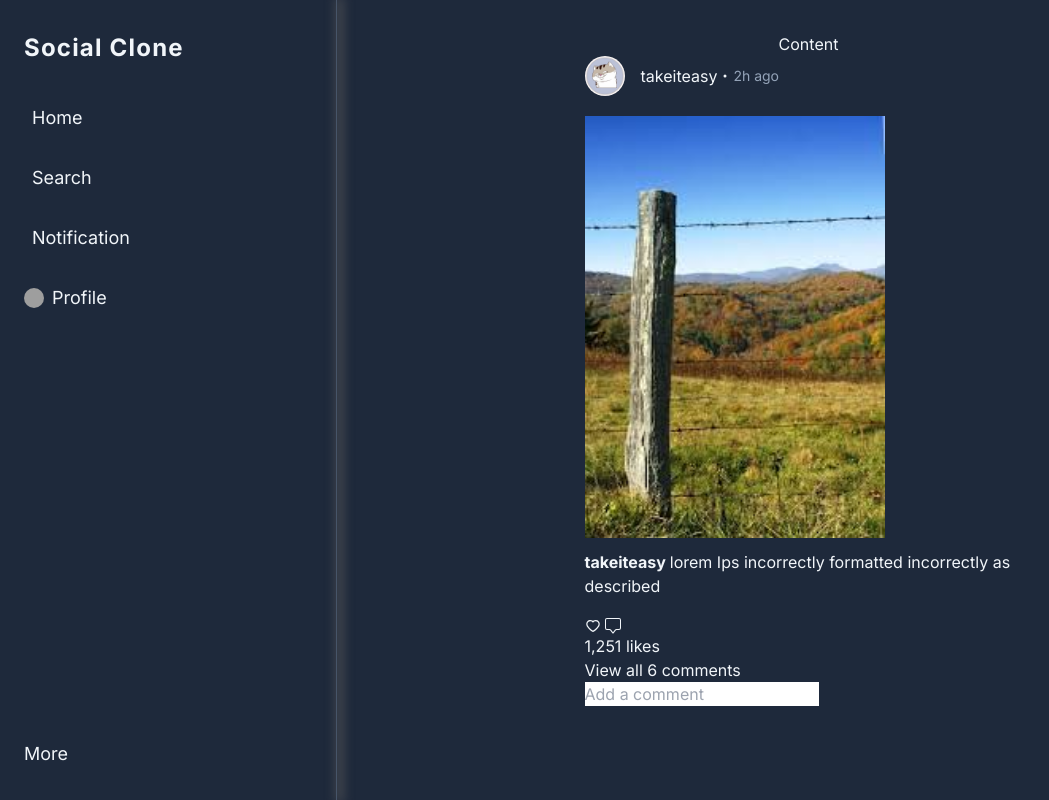
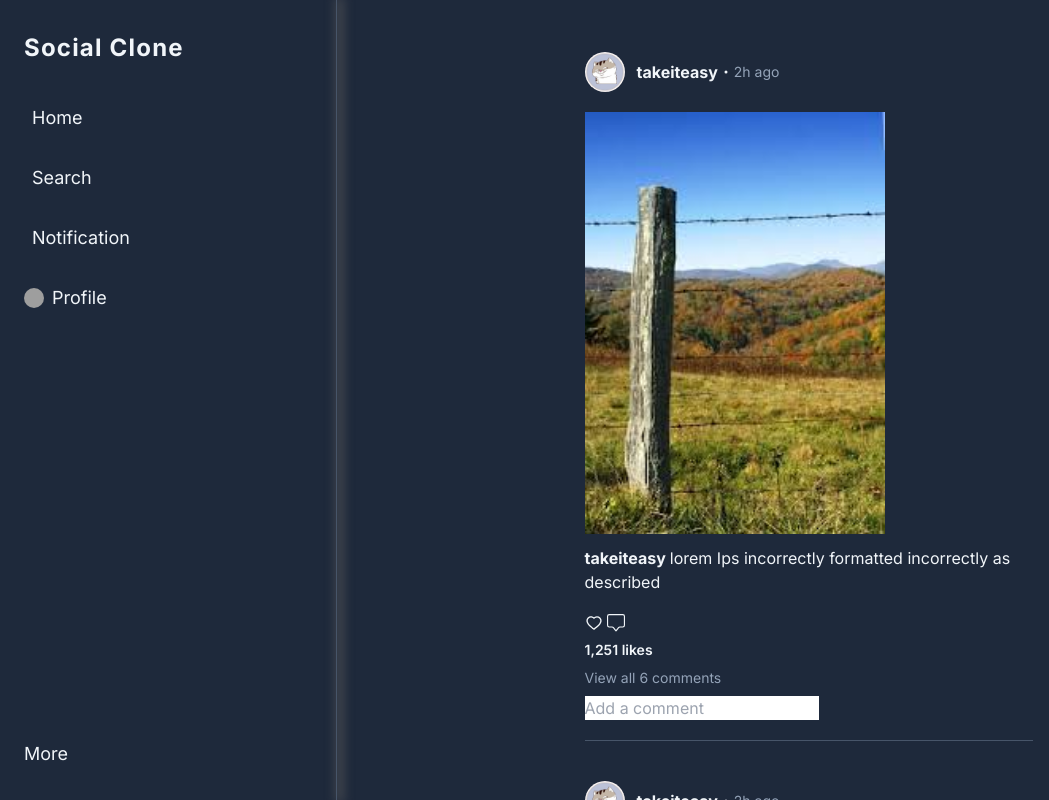
Before and after one commit to Dat1247/Social-Client, a Next.js app: page / in a window 1280 px wide. Shown: the whole page, without its empty margins (0-1049 px from the left). Built offline with nearby package versions, Linux system fonts and the light colour scheme; grey boxes are pictures that could not be loaded.

Commit message:
build home page ep2

```diff
--- a/src/components/Content.js
+++ b/src/components/Content.js
@@ -6,9 +6,13 @@ import { Post } from "./Post";
 
 export const Content = () => {
   console.log('post', arrPost)
-  return <div className="flex-grow py-8 px-10 ">
+  return <div className="flex-grow py-8 px-10 max-h-screen overflow-y-scroll ">
     <div className="flex flex-col items-center">
-      Content
+      {arrPost?.map((post, index) => {
+        return <div key={index}>
+          <Post />
+        </div>
+      })}
       <Post />
     </div>
   </div>;
--- a/src/components/Post.js
+++ b/src/components/Post.js
@@ -1,21 +1,28 @@
+"use client"
+
 import Image from "next/image";
-import React from "react";
-import {AiOutlineHeart} from 'react-icons/ai';
+import React, { useState } from "react";
+import {AiOutlineHeart, AiFillHeart} from 'react-icons/ai';
 import {BsChatSquare, BsDot} from 'react-icons/bs'
 
-const avatarLink = 'https://encrypted-tbn0.gstatic.com/images?q=tbn:ANd9GcRU2kmuGEPylkxHTNhZ9xTfS090MOP1AEAjsg&usqp=CAU';
-const imgLink = "https://webartdevelopers.com/blog/wp-content/uploads/2021/02/tailwind-css-card.png";
 
 export const Post = () => {
+    const [isLike, setIsLike] = useState(false)
 
+    const handleChangeLike = () => {
+        setIsLike(!isLike)
+    }
+    const handleClickComment = () => {
+        console.log("Get comments")
+    }
 
-  return <div className="max-w-md">
+  return <div className="max-w-md my-5">
     <div className="flex items-center mb-5">
         <div>
             <Image width={20} height={20} className="w-10 h-10 rounded-full" src={'/default-img/avatar.jpg'} alt="avatar" />
         </div>
-        <div className="flex items-center ml-4">
-            <p>takeiteasy</p>
+        <div className="flex items-center ml-3">
+            <p className="font-bold">takeiteasy</p>
             <BsDot />
             <p className="text-sm text-slate-400">2h ago</p>
         </div>
@@ -35,18 +42,20 @@ export const Post = () => {
     </div>
     <div>
         <div className="flex items-center gap-1">
-            <AiOutlineHeart className="cursor-pointer" />
-            <BsChatSquare className="cursor-pointer" />
+            {isLike ? <AiFillHeart className="cursor-pointer text-lg text-red-600" onClick={handleChangeLike} /> : <AiOutlineHeart className="cursor-pointer text-lg" onClick={handleChangeLike} />}
+            <BsChatSquare className="cursor-pointer text-lg" onClick={handleClickComment} />
         </div>
-        <div>
-            <p>1,251 likes</p>
-            <p>
+        <div className="my-2">
+            <p className="font-semibold text-sm cursor-pointer mb-2">1,251 likes</p>
+            <p className="text-slate-400 cursor-pointer text-sm">
                 View all 6 comments
             </p>
         </div>
         <form>
             <input placeholder="Add a comment" />
         </form>
+
+        <div className="h-0.5 w-full mt-5 bg-slate-600" />
     </div>
   </div>;
 };
--- a/tailwind.config.js
+++ b/tailwind.config.js
@@ -16,6 +16,9 @@ module.exports = {
         '0.5': '1px',
         '80': '21rem'
       },
+      height: {
+        '0.5': '1px'
+      },
       boxShadow: {
         '3xl': '3px 0px 11px 3px rgba(94,93,93,0.74)'
       }
```
